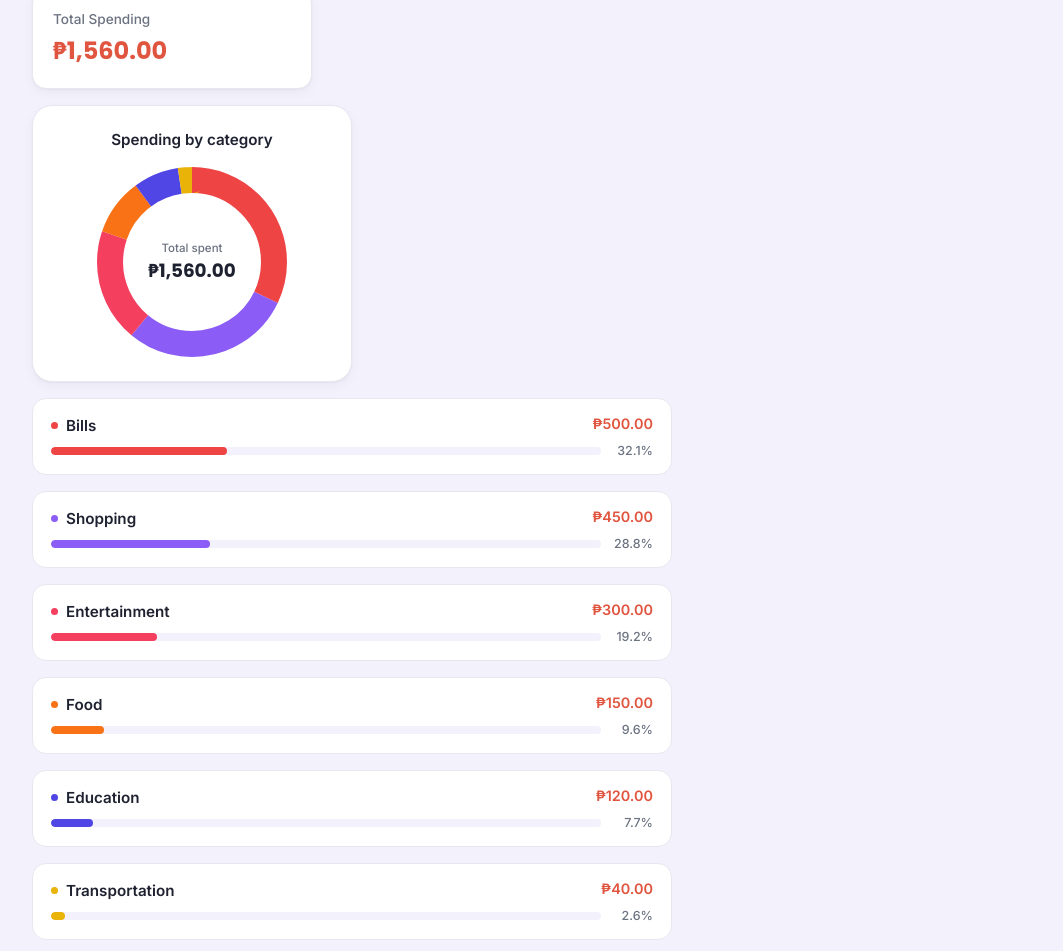
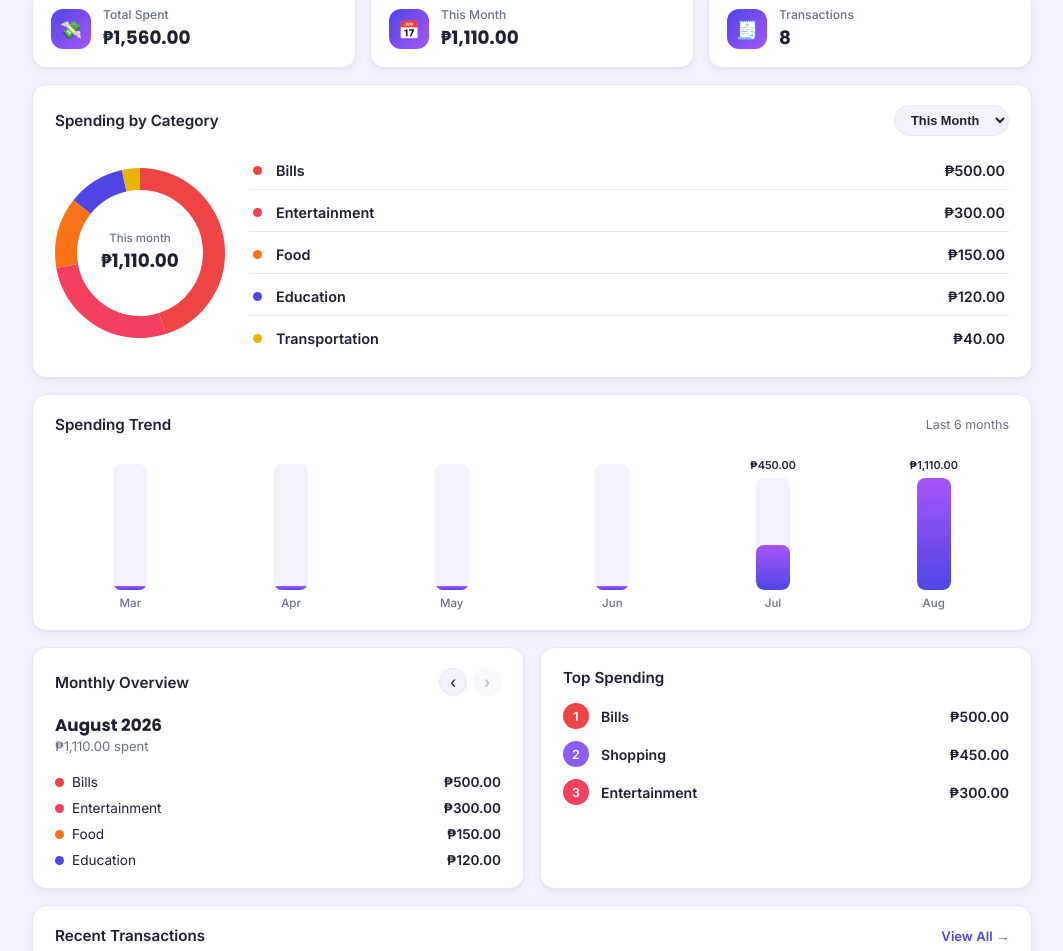
Before and after one commit to Jshcedric/midterm-project-webdvt, a React (Vite) app: page /summary in a window 1280 px wide. Shown: the part 161-1112 px from the top of the page, without its empty margins (108-1171 px from the left). Built offline with nearby package versions, Linux system fonts and the light colour scheme.

Commit message:
feat: enhance Summary page layout with new stat cards, category breakdown, and recent transactions display

```diff
--- a/src/index.css
+++ b/src/index.css
@@ -48,8 +48,8 @@ body,
 .form-card,
 .detail-card,
 .placeholder-card,
-.category-row,
-.summary-total-card,
+.panel-card,
+.stat-card,
 .not-found-card,
 .filter-group,
 .filter-select,
@@ -912,122 +912,181 @@ textarea:focus-visible {
 }
 
 /* ---------- Summary page ---------- */
-.summary-total-card {
-  background: var(--surface);
-  border: 1px solid var(--border);
-  border-radius: var(--radius);
-  padding: 20px;
-  box-shadow: var(--shadow);
-  max-width: 280px;
-}
-
-.category-list {
-  display: flex;
-  flex-direction: column;
-  gap: 16px;
-  max-width: 640px;
-}
-
-.category-row {
-  background: var(--surface);
-  border: 1px solid var(--border);
-  border-radius: var(--radius);
-  padding: 16px 18px;
-  display: grid;
-  grid-template-columns: 1fr auto;
-  align-items: center;
-  column-gap: 12px;
-  row-gap: 8px;
-}
-
-.category-row-top {
-  grid-column: 1 / span 2;
-  display: flex;
-  justify-content: space-between;
-  align-items: baseline;
-}
-
-.category-name {
-  font-weight: 600;
-  font-size: 0.95rem;
-  display: flex;
-  align-items: center;
-  gap: 8px;
-}
-
-.category-amount {
-  font-weight: 700;
-  font-size: 0.9rem;
-  color: var(--expense);
-}
-
-.progress-track {
-  grid-column: 1;
-  height: 8px;
-  border-radius: 999px;
-  background: var(--bg);
-  overflow: hidden;
-}
-
-.progress-fill {
-  height: 100%;
-  background: var(--expense);
-  border-radius: 999px;
-  transition: width 0.3s ease;
-}
-
-.category-percent {
-  grid-column: 2;
-  font-size: 0.78rem;
-  color: var(--text-muted);
-  font-weight: 500;
-  min-width: 40px;
-  text-align: right;
-}
-
 .required-mark {
   color: var(--expense);
 }
 
-/* ---------- Monthly spending viewer ---------- */
-.section-heading {
-  margin: 32px 0 16px;
+/* ---------- Summary page: stat row, panels, trend chart ---------- */
+.stat-row {
+  display: grid;
+  grid-template-columns: repeat(3, 1fr);
+  gap: 14px;
+}
+
+.stat-card {
+  background: var(--surface);
+  border: 1px solid var(--border);
+  border-radius: var(--radius);
+  box-shadow: var(--shadow);
+  padding: 16px 18px;
+  display: flex;
+  align-items: center;
+  gap: 12px;
+}
+
+.stat-icon {
+  width: 40px;
+  height: 40px;
+  flex-shrink: 0;
+  border-radius: 12px;
+  background: linear-gradient(135deg, #4f46e5, #a855f7);
+  display: flex;
+  align-items: center;
+  justify-content: center;
+  font-size: 1.1rem;
+}
+
+.stat-label {
+  margin: 0 0 2px;
+  font-size: 0.76rem;
+  color: var(--text-muted);
+  font-weight: 500;
+}
+
+.stat-value {
+  margin: 0;
   font-family: var(--font-heading);
   font-size: 1.15rem;
   font-weight: 700;
   color: var(--text);
-  max-width: 400px;
 }
 
-.monthly-viewer-card {
-  max-width: 400px;
-  align-items: center;
+.panel-card {
+  background: var(--surface);
+  border: 1px solid var(--border);
+  border-radius: var(--radius);
+  box-shadow: var(--shadow);
+  padding: 20px 22px;
+  display: flex;
+  flex-direction: column;
+  gap: 16px;
 }
 
-.monthly-viewer-header {
-  width: 100%;
+.panel-header {
   display: flex;
   align-items: center;
   justify-content: space-between;
   gap: 12px;
 }
 
-.monthly-viewer-title {
+.panel-title {
+  margin: 0;
+  font-weight: 700;
+  font-size: 0.95rem;
+  color: var(--text);
+}
+
+.panel-subtext {
+  font-size: 0.78rem;
+  color: var(--text-muted);
+}
+
+.panel-link {
+  font-size: 0.82rem;
+  font-weight: 600;
+  color: var(--primary);
+  text-decoration: none;
+}
+
+.panel-link:hover {
+  text-decoration: underline;
+}
+
+.scope-select {
+  font-size: 0.8rem;
+  font-weight: 600;
+  color: var(--text);
+  background: var(--bg);
+  border: 1px solid var(--border);
+  border-radius: 999px;
+  padding: 6px 12px;
+  cursor: pointer;
+}
+
+.category-panel-body {
+  display: flex;
+  flex-wrap: wrap;
+  align-items: center;
+  justify-content: center;
+  gap: 24px;
+}
+
+.category-panel-list {
+  flex: 1;
+  min-width: 220px;
+}
+
+/* Bar-style spending trend, pure CSS (no chart library) */
+.trend-chart {
+  display: flex;
+  align-items: flex-end;
+  justify-content: space-between;
+  gap: 10px;
+  height: 160px;
+  padding-top: 8px;
+}
+
+.trend-bar-col {
+  flex: 1;
   display: flex;
   flex-direction: column;
   align-items: center;
-  gap: 2px;
+  justify-content: flex-end;
+  height: 100%;
+  gap: 6px;
 }
 
-.month-viewer-label {
+.trend-bar-value {
+  font-size: 0.68rem;
   font-weight: 700;
-  font-size: 1rem;
   color: var(--text);
+  white-space: nowrap;
 }
 
-.month-viewer-total {
-  font-size: 0.8rem;
+.trend-bar-track {
+  width: 100%;
+  max-width: 34px;
+  flex: 1;
+  display: flex;
+  align-items: flex-end;
+  background: var(--bg);
+  border-radius: 8px;
+  overflow: hidden;
+}
+
+.trend-bar-fill {
+  width: 100%;
+  min-height: 4px;
+  border-radius: 8px;
+  background: linear-gradient(180deg, #a855f7, #4f46e5);
+  transition: height 0.3s ease;
+}
+
+.trend-bar-label {
+  font-size: 0.72rem;
   color: var(--text-muted);
+  font-weight: 500;
+}
+
+.two-col-grid {
+  display: grid;
+  grid-template-columns: 1fr 1fr;
+  gap: 16px;
+}
+
+.month-nav-inline {
+  display: flex;
+  gap: 6px;
 }
 
 .month-nav-btn {
@@ -1047,6 +1106,12 @@ textarea:focus-visible {
   transition: background 0.15s ease, transform 0.1s ease;
 }
 
+.month-nav-btn.small {
+  width: 28px;
+  height: 28px;
+  font-size: 1rem;
+}
+
 .month-nav-btn:hover:not(:disabled) {
   background: var(--border);
 }
@@ -1059,6 +1124,111 @@ textarea:focus-visible {
   opacity: 0.35;
   cursor: not-allowed;
 }
+
+.overview-month-label {
+  margin: 0;
+  font-family: var(--font-heading);
+  font-size: 1.05rem;
+  font-weight: 700;
+  color: var(--text);
+}
+
+.overview-month-total {
+  margin: 0 0 4px;
+  font-size: 0.82rem;
+  color: var(--text-muted);
+}
+
+.mini-category-list {
+  list-style: none;
+  margin: 0;
+  padding: 0;
+  display: flex;
+  flex-direction: column;
+  gap: 10px;
+}
+
+.mini-category-row {
+  display: flex;
+  align-items: center;
+  gap: 8px;
+  font-size: 0.85rem;
+  color: var(--text);
+}
+
+.mini-category-amount {
+  margin-left: auto;
+  font-weight: 600;
+}
+
+.top-spending-list {
+  list-style: none;
+  margin: 0;
+  padding: 0;
+  display: flex;
+  flex-direction: column;
+  gap: 12px;
+}
+
+.top-spending-row {
+  display: flex;
+  align-items: center;
+  gap: 12px;
+}
+
+.top-spending-rank {
+  width: 26px;
+  height: 26px;
+  border-radius: 50%;
+  flex-shrink: 0;
+  display: flex;
+  align-items: center;
+  justify-content: center;
+  font-size: 0.78rem;
+  font-weight: 700;
+  color: #fff;
+}
+
+.top-spending-name {
+  flex: 1;
+  font-size: 0.88rem;
+  font-weight: 600;
+  color: var(--text);
+}
+
+.top-spending-amount {
+  font-size: 0.88rem;
+  font-weight: 700;
+  color: var(--text);
+}
+
+.recent-transactions-list {
+  display: flex;
+  flex-direction: column;
+  gap: 10px;
+}
+
+.legend-dot {
+  width: 9px;
+  height: 9px;
+  border-radius: 50%;
+  flex-shrink: 0;
+}
+
+@media (max-width: 700px) {
+  .stat-row {
+    grid-template-columns: 1fr;
+  }
+
+  .two-col-grid {
+    grid-template-columns: 1fr;
+  }
+
+  .category-panel-body {
+    flex-direction: column;
+  }
+}
+
 
 .form-field input[aria-invalid="true"],
 .form-field select[aria-invalid="true"] {
@@ -1135,10 +1305,6 @@ textarea:focus-visible {
   .form-card {
     padding: 18px;
   }
-
-  .summary-total-card {
-    max-width: 100%;
-  }
 }
 
 /* ---------- Scroll-to-top button ---------- */
--- a/src/pages/Summary.jsx
+++ b/src/pages/Summary.jsx
@@ -1,7 +1,13 @@
 import { useMemo, useState } from "react";
+import { Link } from "react-router-dom";
 import useTransactions from "../hooks/useTransactions.js";
+import TransactionCard from "../components/TransactionCard.jsx";
 import { EXPENSE_CATEGORIES } from "../data/categories.js";
-import { formatCurrency, formatMonthLabel } from "../utils/format.js";
+import {
+  formatCurrency,
+  formatMonthLabel,
+  getTodayDateString,
+} from "../utils/format.js";
 import { getCategoryColor } from "../utils/categoryColors.js";
 import DonutChart from "../components/DonutChart.jsx";
 import ScrollToTopButton from "../components/ScrollToTopButton.jsx";
@@ -11,33 +17,23 @@ function Summary() {
   // no separate data source, just derived calculations.
   const { transactions } = useTransactions();
 
+  // "month" = only this calendar month's spending feeds the donut,
+  // "all" = every expense ever logged. Toggled from the dropdown.
+  const [categoryScope, setCategoryScope] = useState("month");
+
   // 0 = most recent month with spending, 1 = the month before that, etc.
-  // Navigated with the ‹ › buttons below.
+  // Navigated with the ‹ › buttons in the Monthly Overview panel.
   const [monthIndex, setMonthIndex] = useState(0);
 
   const expenses = transactions.filter((t) => t.type === "expense");
-  const totalExpense = expenses.reduce((sum, t) => sum + Number(t.amount), 0);
+  const totalExpenseAllTime = expenses.reduce((sum, t) => sum + Number(t.amount), 0);
 
-  // Total spent per category, using the shared EXPENSE_CATEGORIES list
-  // so every category shows up even if it currently has ₱0 spent.
-  const categoryTotals = EXPENSE_CATEGORIES.map((category) => {
-    const total = expenses
-      .filter((t) => t.category === category)
-      .reduce((sum, t) => sum + Number(t.amount), 0);
+  const thisMonthKey = getTodayDateString().slice(0, 7);
+  const thisMonthExpenses = expenses.filter((t) => t.date.slice(0, 7) === thisMonthKey);
+  const totalThisMonth = thisMonthExpenses.reduce((sum, t) => sum + Number(t.amount), 0);
 
-    const percent = totalExpense > 0 ? (total / totalExpense) * 100 : 0;
-
-    return { category, total, percent, color: getCategoryColor(category) };
-  }).sort((a, b) => b.total - a.total);
-
-  // Only feed categories that actually have spending into the donut —
-  // a slice for a ₱0 category would just be an invisible sliver.
-  const chartData = categoryTotals
-    .filter((c) => c.total > 0)
-    .map((c) => ({ label: c.category, value: c.total, color: c.color }));
-
-  // Groups every expense by "YYYY-MM" so the viewer below can flip
-  // between individual months, most recent first.
+  // Groups every expense by "YYYY-MM" — feeds the trend chart and the
+  // Monthly Overview navigator below.
   const monthlySpending = useMemo(() => {
     const months = {};
 
@@ -67,95 +63,188 @@ function Summary() {
       .sort((a, b) => (a.monthKey < b.monthKey ? 1 : -1)); // most recent month first
   }, [expenses]);
 
-  // Clamp instead of using an effect — if transactions change and there
-  // are fewer months than before, this just falls back to the last one.
+  // Category breakdown for whichever scope is selected (this month / all time).
+  const scopedExpenses = categoryScope === "month" ? thisMonthExpenses : expenses;
+  const scopedTotal = scopedExpenses.reduce((sum, t) => sum + Number(t.amount), 0);
+
+  const categoryTotals = EXPENSE_CATEGORIES.map((category) => {
+    const total = scopedExpenses
+      .filter((t) => t.category === category)
+      .reduce((sum, t) => sum + Number(t.amount), 0);
+    return { category, total, color: getCategoryColor(category) };
+  })
+    .filter((c) => c.total > 0)
+    .sort((a, b) => b.total - a.total);
+
+  const chartData = categoryTotals.map((c) => ({
+    label: c.category,
+    value: c.total,
+    color: c.color,
+  }));
+
+  // Last 6 calendar months (including ones with ₱0 spent) for the bar chart.
+  const trendMonths = useMemo(() => {
+    const now = new Date();
+    const months = [];
+
+    for (let i = 5; i >= 0; i -= 1) {
+      const d = new Date(now.getFullYear(), now.getMonth() - i, 1);
+      const key = `${d.getFullYear()}-${String(d.getMonth() + 1).padStart(2, "0")}`;
+      const match = monthlySpending.find((m) => m.monthKey === key);
+
+      months.push({
+        monthKey: key,
+        shortLabel: d.toLocaleDateString("en-US", { month: "short" }),
+        total: match ? match.total : 0,
+      });
+    }
+
+    return months;
+  }, [monthlySpending]);
+
+  const trendMax = Math.max(...trendMonths.map((m) => m.total), 1);
+
+  // Monthly Overview navigator — clamped instead of using an effect, so
+  // it just falls back gracefully if the number of months ever shrinks.
   const safeIndex =
-    monthlySpending.length > 0
-      ? Math.min(monthIndex, monthlySpending.length - 1)
-      : 0;
+    monthlySpending.length > 0 ? Math.min(monthIndex, monthlySpending.length - 1) : 0;
   const selectedMonth = monthlySpending[safeIndex] ?? null;
-
   const canGoOlder = safeIndex < monthlySpending.length - 1;
   const canGoNewer = safeIndex > 0;
 
-  const monthChartData =
-    selectedMonth?.categories.map((c) => ({
-      label: c.category,
-      value: c.amount,
-      color: c.color,
-    })) ?? [];
+  // Top 3 categories of all time, regardless of the dropdown scope above.
+  const topSpending = EXPENSE_CATEGORIES.map((category) => {
+    const total = expenses
+      .filter((t) => t.category === category)
+      .reduce((sum, t) => sum + Number(t.amount), 0);
+    return { category, total, color: getCategoryColor(category) };
+  })
+    .filter((c) => c.total > 0)
+    .sort((a, b) => b.total - a.total)
+    .slice(0, 3);
+
+  const recentTransactions = [...transactions]
+    .sort((a, b) => b.date.localeCompare(a.date))
+    .slice(0, 5);
 
   return (
     <div className="page">
       <h1 className="page-title">Summary</h1>
 
-      <div className="summary-total-card">
-        <p className="summary-label">Total Spending</p>
-        <p className="summary-value amount-expense">{formatCurrency(totalExpense)}</p>
-      </div>
-
-      {totalExpense === 0 ? (
+      {totalExpenseAllTime === 0 ? (
         <div className="placeholder-card">
           No expenses recorded yet. Add one from the Add Transaction page to
-          see your breakdown here.
+          see your summary here.
         </div>
       ) : (
         <>
-          <div className="chart-card summary-chart-card">
-            <p className="chart-card-title">Spending by category</p>
+          <div className="stat-row">
+            <div className="stat-card">
+              <span className="stat-icon">💸</span>
+              <div>
+                <p className="stat-label">Total Spent</p>
+                <p className="stat-value">{formatCurrency(totalExpenseAllTime)}</p>
+              </div>
+            </div>
+            <div className="stat-card">
+              <span className="stat-icon">📅</span>
+              <div>
+                <p className="stat-label">This Month</p>
+                <p className="stat-value">{formatCurrency(totalThisMonth)}</p>
+              </div>
+            </div>
+            <div className="stat-card">
+              <span className="stat-icon">🧾</span>
+              <div>
+                <p className="stat-label">Transactions</p>
+                <p className="stat-value">{transactions.length}</p>
+              </div>
+            </div>
+          </div>
+
+          <div className="panel-card">
+            <div className="panel-header">
+              <p className="panel-title">Spending by Category</p>
+              <select
+                className="scope-select"
+                value={categoryScope}
+                onChange={(e) => setCategoryScope(e.target.value)}
+              >
+                <option value="month">This Month</option>
+                <option value="all">All Time</option>
+              </select>
+            </div>
+
+            {categoryTotals.length === 0 ? (
+              <p className="chart-empty">No spending recorded for this period.</p>
+            ) : (
+              <div className="category-panel-body">
+                <div className="chart-donut-holder">
                   <DonutChart
                     data={chartData}
-              centerLabel="Total spent"
-              centerValue={formatCurrency(totalExpense)}
+                    size={170}
+                    thickness={22}
+                    centerLabel={categoryScope === "month" ? "This month" : "All time"}
+                    centerValue={formatCurrency(scopedTotal)}
                   />
                 </div>
 
-          <div className="category-list">
-            {categoryTotals.map(({ category, total, percent, color }) => (
-              <div key={category} className="category-row">
-                <div className="category-row-top">
-                  <span className="category-name">
-                    <span className="transaction-category-dot" style={{ background: color }} />
-                    {category}
+                <ul className="breakdown-list category-panel-list">
+                  {categoryTotals.map((c) => (
+                    <li key={c.category} className="breakdown-row">
+                      <span className="legend-dot" style={{ background: c.color }} />
+                      <span className="breakdown-info">
+                        <span className="breakdown-name">{c.category}</span>
                       </span>
-                  <span className="category-amount">{formatCurrency(total)}</span>
+                      <span className="breakdown-amount">{formatCurrency(c.total)}</span>
+                    </li>
+                  ))}
+                </ul>
               </div>
-                <div className="progress-track">
+            )}
+          </div>
+
+          <div className="panel-card">
+            <div className="panel-header">
+              <p className="panel-title">Spending Trend</p>
+              <span className="panel-subtext">Last 6 months</span>
+            </div>
+
+            <div className="trend-chart">
+              {trendMonths.map((m) => (
+                <div key={m.monthKey} className="trend-bar-col">
+                  <span className="trend-bar-value">
+                    {m.total > 0 ? formatCurrency(m.total) : ""}
+                  </span>
+                  <div className="trend-bar-track">
                     <div
-                    className="progress-fill"
-                    style={{ width: `${percent}%`, background: color }}
+                      className="trend-bar-fill"
+                      style={{ height: `${(m.total / trendMax) * 100}%` }}
                     />
                   </div>
-                <span className="category-percent">{percent.toFixed(1)}%</span>
+                  <span className="trend-bar-label">{m.shortLabel}</span>
                 </div>
               ))}
             </div>
+          </div>
 
-          <h2 className="section-heading">Monthly Spending</h2>
-
-          {selectedMonth && (
-            <div className="chart-card monthly-viewer-card">
-              <div className="monthly-viewer-header">
+          <div className="two-col-grid">
+            <div className="panel-card">
+              <div className="panel-header">
+                <p className="panel-title">Monthly Overview</p>
+                <div className="month-nav-inline">
                   <button
                     type="button"
-                  className="month-nav-btn"
+                    className="month-nav-btn small"
                     onClick={() => setMonthIndex(safeIndex + 1)}
                     disabled={!canGoOlder}
                     aria-label="Previous month"
                   >
                     ‹
                   </button>
-
-                <div className="monthly-viewer-title">
-                  <span className="month-viewer-label">{selectedMonth.label}</span>
-                  <span className="month-viewer-total">
-                    {formatCurrency(selectedMonth.total)} spent
-                  </span>
-                </div>
-
                   <button
                     type="button"
-                  className="month-nav-btn"
+                    className="month-nav-btn small"
                     onClick={() => setMonthIndex(safeIndex - 1)}
                     disabled={!canGoNewer}
                     aria-label="Next month"
@@ -163,44 +252,62 @@ function Summary() {
                     ›
                   </button>
                 </div>
-
-              <div className="chart-donut-holder">
-                <DonutChart
-                  data={monthChartData}
-                  size={190}
-                  thickness={26}
-                  centerLabel="Spent"
-                  centerValue={formatCurrency(selectedMonth.total)}
-                />
               </div>
 
-              <ul className="breakdown-list">
-                {selectedMonth.categories.map((c) => {
-                  const percent =
-                    selectedMonth.total > 0 ? (c.amount / selectedMonth.total) * 100 : 0;
+              {selectedMonth ? (
+                <>
+                  <div>
+                    <p className="overview-month-label">{selectedMonth.label}</p>
+                    <p className="overview-month-total">
+                      {formatCurrency(selectedMonth.total)} spent
+                    </p>
+                  </div>
+                  <ul className="mini-category-list">
+                    {selectedMonth.categories.slice(0, 4).map((c) => (
+                      <li key={c.category} className="mini-category-row">
+                        <span className="legend-dot" style={{ background: c.color }} />
+                        <span>{c.category}</span>
+                        <span className="mini-category-amount">
+                          {formatCurrency(c.amount)}
+                        </span>
+                      </li>
+                    ))}
+                  </ul>
+                </>
+              ) : (
+                <p className="chart-empty">No data yet.</p>
+              )}
+            </div>
 
-                  return (
-                    <li key={c.category} className="breakdown-row">
-                      <span
-                        className="breakdown-ring"
-                        style={{
-                          background: `conic-gradient(${c.color} ${percent}%, var(--border) ${percent}% 100%)`,
-                        }}
-                      >
-                        <span className="breakdown-ring-percent">{Math.round(percent)}%</span>
+            <div className="panel-card">
+              <p className="panel-title">Top Spending</p>
+              <ul className="top-spending-list">
+                {topSpending.map((c, index) => (
+                  <li key={c.category} className="top-spending-row">
+                    <span className="top-spending-rank" style={{ background: c.color }}>
+                      {index + 1}
                     </span>
-
-                      <span className="breakdown-info">
-                        <span className="breakdown-name">{c.category}</span>
-                      </span>
-
-                      <span className="breakdown-amount">{formatCurrency(c.amount)}</span>
+                    <span className="top-spending-name">{c.category}</span>
+                    <span className="top-spending-amount">{formatCurrency(c.total)}</span>
                   </li>
-                  );
-                })}
+                ))}
               </ul>
             </div>
-          )}
+          </div>
+
+          <div className="panel-card">
+            <div className="panel-header">
+              <p className="panel-title">Recent Transactions</p>
+              <Link to="/" className="panel-link">
+                View All →
+              </Link>
+            </div>
+            <div className="recent-transactions-list">
+              {recentTransactions.map((t) => (
+                <TransactionCard key={t.id} transaction={t} />
+              ))}
+            </div>
+          </div>
         </>
       )}
 
```
Lines whose indentation alone changed are shown as unchanged.
